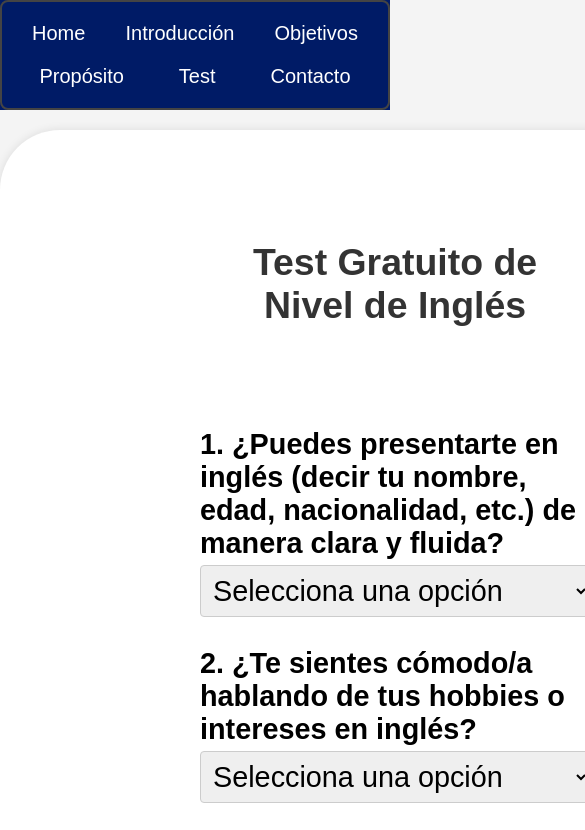
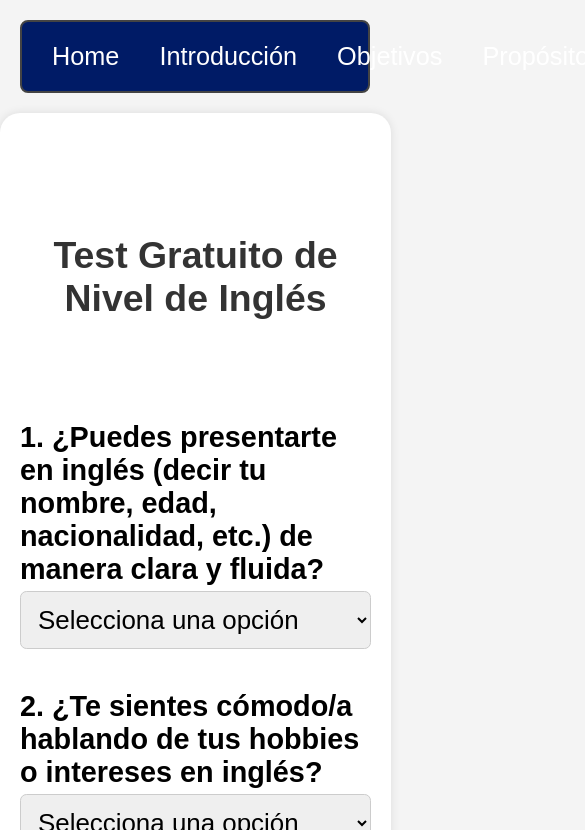
Before and after one commit to Cooldanix/roleplayenglish-web, a plain HTML site: page page4/page4index.html in a window 390 px wide. Shown: the top 830 px of the page, 585 px wide, since content can reach past the window. Drawn offline with Linux system fonts and the light colour scheme.

Commit message:
Add files via upload

```diff
--- a/common.css
+++ b/common.css
@@ -1,16 +1,16 @@
 header {
     position: sticky;
-    top: 0;
+    top: 0px;
     z-index: 1000;
-    background-color: #001b66;
-    max-width: 100%; /* Ensure the header takes the full width */
+
+    width: 100%; /* Ensure the header takes the full width */
 }
 
 nav {
     background-color: #001b66;
     border: 2px solid #444;
     border-radius: 8px;
-    margin: 0; /* Remove margin to avoid issues with sticky positioning */
+    margin: 20px; /* Margen para el nav */
     padding: 10px;
 }
 
@@ -20,7 +20,6 @@ nav ul {
     margin: 0;
     display: flex;
     justify-content: space-around;
-    flex-wrap: wrap; /* Allow items to wrap to the next line */
 }
 
 nav ul li {
@@ -32,7 +31,7 @@ nav ul li a {
     text-decoration: none;
     padding: 10px 20px;
     display: block;
-    font-size: 25px; /* Adjust this value to change the font size */
+    font-size: 25px; /* Cambia este valor para ajustar el tamaño de la fuente */
 }
 
 nav ul li a:hover {
@@ -46,40 +45,3 @@ nav ul li a:hover {
     margin: 0;
     padding: 0;
 }
-
-/* Media Queries for Responsive Design */
-@media (max-width: 900px) {/* Estilos específicos para móviles */img {max-width: 100%;height: auto;}}
-
-    nav ul {
-        flex-direction: row;
-        align-items: center;
-    }
-
-    nav ul li a {
-        font-size: 20px; /* Adjust font size for smaller screens */
-        padding: 10px;
-    }
-
-    h1 {
-        font-size: 1.5em; /* Adjust font size for smaller screens */
-    }
-
-    img {
-        padding: 10px; /* Adjust padding for smaller screens */
-    }
-}
-
-@media (max-width: 460px) {
-    nav ul li a {
-        font-size: 18px; /* Adjust font size for smaller screens */
-        padding: 8px;
-    }
-
-    h1 {
-        font-size: 1.2em; /* Adjust font size for smaller screens */
-    }
-
-    img {
-        padding: 5px; /* Adjust padding for smaller screens */
-    }
-}
--- a/page4/page4styles.css
+++ b/page4/page4styles.css
@@ -18,17 +18,13 @@ body {
 
 .container {
     background-color: #fff;
-    align-items: left;
-    justify-content: left;
-    padding-top: 10px;
-    padding-left: 200px;
-    padding-right: 200px;
-    padding-bottom: 10px;
-    border-radius: 60px;
+    padding: 20px;
+    border-radius: 20px;
     box-shadow: 0 0 10px rgba(0, 0, 0, 0.1);
-    width: 100%;
-    max-width: 1000px;
-    margin: 20px auto;
+    width: 90%; /* Ajusta el ancho al 90% de la pantalla */
+    max-width: 1000px; /* Máximo ancho para pantallas grandes */
+    margin: 20px auto; /* Centra el contenedor */
+    font-size: 1.2em; /* Tamaño de fuente predeterminado */
 }
 
 .questions {
@@ -95,26 +91,58 @@ label {
 select {
     align-items: center;
     justify-content: center;
-    width: 100%;
-    padding: 8px;
-    border-radius: 4px;
+    width: 35%;
+    padding: 0.5em;
+    border-radius: 0.25em;
     border: 1px solid #ccc;
-    margin-bottom: 15px;
+    margin-bottom: 1em;
+    margin-right: 1em;
     font-size: 1em; /* Increase the font size */
+
 }
 
 option {
-    font-size: 1em; /* Increase the font size */
+    font-size: 0.6em; /* Increase the font size */
+    width: 80%;
+    padding: 0.5em;
+    margin-right: 1em;
+}
+
+/* Media Queries para pantallas más pequeñas */
+@media (max-width: 768px) {
+    select {
+        width: 90%; /* Ajusta el ancho para pantallas pequeñas */
+        font-size: 1em; /* Mantén el tamaño de fuente consistente */
+    }
+
+    option {
+        font-size: 1em; /* Asegura que las opciones tengan el mismo tamaño */
+        padding: 10px;
+        margin-right: 1em;
+    }
+}
+
+@media (max-width: 480px) {
+    select {
+        width: 100%; /* Usa todo el ancho disponible en pantallas muy pequeñas */
+        font-size: 0.9em; /* Ajusta ligeramente el tamaño de la fuente */
+    }
+
+    option {
+        font-size: 0.9em; /* Ajusta el tamaño de las opciones */
+        padding: 10px;
+        margin-right: 1em;
+    }
 }
 
 button {
-    padding: 10px;
+    padding: 0.6em;
     align-items: center;
     justify-content: center;
     background-color: #28a745;
     color: white;
     border: none;
-    border-radius: 4px;
+    border-radius: 0.25em;
     cursor: pointer;
     font-size: 1em; /* Increase the font size */
 }
@@ -128,15 +156,14 @@ button:hover {
 }
 
 #result {
-    margin-top: 20px;
+    margin-top: 1.20em;
     align-items: center;
     justify-content: center;
     text-align: center;
 }
 
-#level {
-    align-items: center;
-    justify-content: center;
-    font-weight: bold;
-    color: #007bff;
+
+nav ul li a {
+    font-size: 1.58em; /* Adjust the font size as needed */
+
 }
--- a/style.css
+++ b/style.css
@@ -1,22 +1,21 @@
 @import url('common.css');
 
 body {
-    font-family: Arial, sans-serif;
-    background-color: #f4f4f4;
-    margin: 0;
-    padding: 0;
+    font-family: sans-serif;  /* Changes the font of all text on the page */
+    text-align: center;       /* Centers the text on the page */
+    margin: 200px;           /* Adds space around the edge of the page */
+    padding: 50px;
+    background-color: #f0f0f0; /* Sets a light gray background color */
     display: flex;
     flex-direction: column;
     align-items: center;
-    justify-content: center;
-    min-height: 100vh;
+
 }
 
 header {
     position: sticky;
     top: 0;
     z-index: 1000;
-    background-color: #001b66;
     width: 100%; /* Ensure the header takes the full width */
 }
 
@@ -27,9 +26,11 @@ h1 {
 }
 
 img {
+    max-width: 100%;
+    height: auto;
     display: block;
     margin: 0 auto;
-    max-width: 40%;
+    padding: 20px;
 }
 
 .common-body {
@@ -38,3 +39,26 @@ img {
     margin: 0;
     padding: 0;
 }
+
+/* Media Queries for Responsive Design */
+@media (max-width: 768px) {
+
+    h1 {
+        font-size: 1.5em; /* Adjust font size for smaller screens */
+    }
+
+    img {
+        padding: 10px; /* Adjust padding for smaller screens */
+    }
+}
+
+@media (max-width: 480px) {
+
+    h1 {
+        font-size: 1.2em; /* Adjust font size for smaller screens */
+    }
+
+    img {
+        padding: 5px; /* Adjust padding for smaller screens */
+    }
+}
```
Also changed, not shown: index.html (line endings or trailing spaces), page1/page1styles.css (line endings or trailing spaces).
